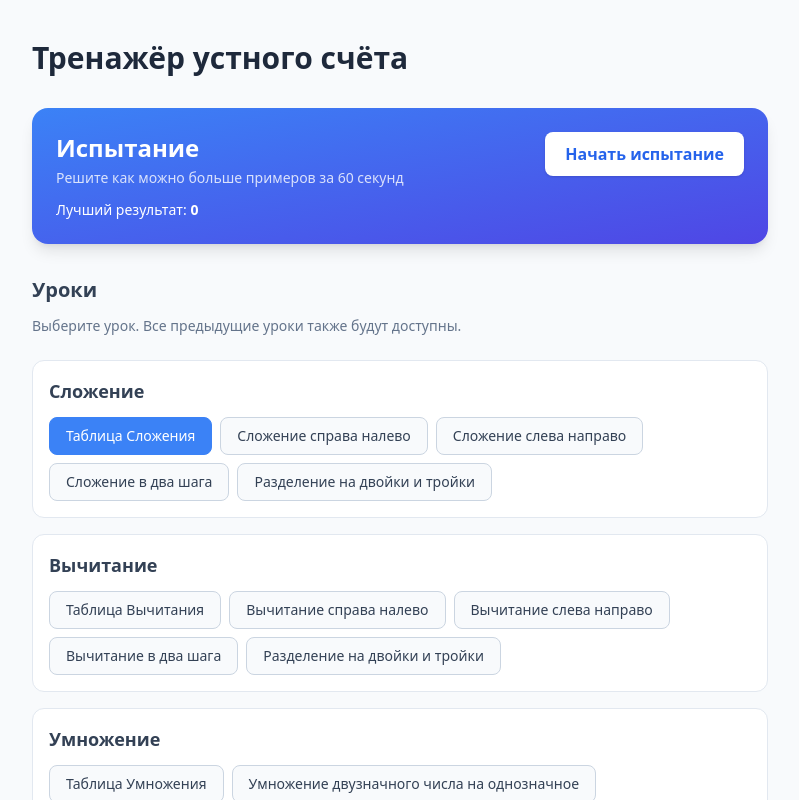
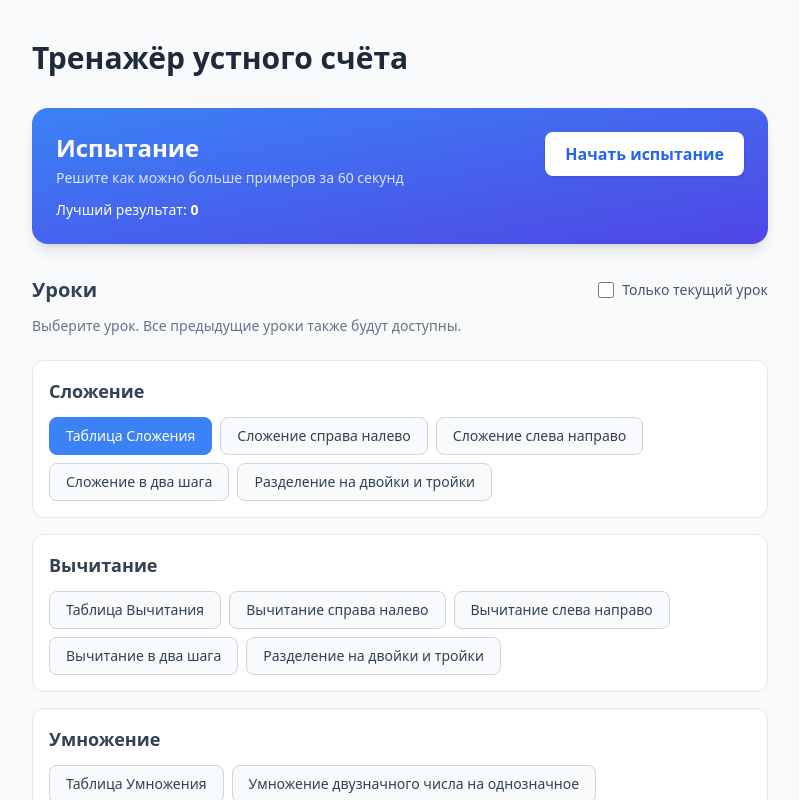
Before and after one commit to deruzh/mental-math, a React (Vite) app: page / in a window 1280 px wide. Shown: the top 800 px of the page, without its empty margins (240-1039 px from the left). Built offline with nearby package versions, Linux system fonts and the light colour scheme.

Commit message:
minor: add "only current lesson" toggle

```diff
--- a/src/components/HomeScreen.tsx
+++ b/src/components/HomeScreen.tsx
@@ -9,6 +9,8 @@ export function HomeScreen() {
   const setSelectedLessonIdx = useStore((s) => s.setSelectedLessonIdx);
   const stats = useStore((s) => s.stats);
   const bestScore = useStore((s) => s.bestChallengeScore);
+  const focusOnly = useStore((s) => s.focusOnly);
+  const setFocusOnly = useStore((s) => s.setFocusOnly);
 
   return (
     <div className="mx-auto flex max-w-3xl flex-col gap-8 px-4 py-10">
@@ -35,7 +37,18 @@ export function HomeScreen() {
       </section>
 
       <section>
-        <h2 className="mb-3 text-xl font-semibold text-slate-700">{t.lessons}</h2>
+        <div className="mb-3 flex items-center justify-between">
+          <h2 className="text-xl font-semibold text-slate-700">{t.lessons}</h2>
+          <label className="flex cursor-pointer items-center gap-2 text-sm text-slate-600">
+            <input
+              type="checkbox"
+              checked={focusOnly}
+              onChange={(e) => setFocusOnly(e.target.checked)}
+              className="h-4 w-4 cursor-pointer accent-blue-600"
+            />
+            <span title={t.focusOnlyHint}>{t.focusOnlyLabel}</span>
+          </label>
+        </div>
         <LessonPicker
           selectedIdx={selectedLessonIdx}
           onPick={(idx) => {
--- a/src/components/LessonScreen.tsx
+++ b/src/components/LessonScreen.tsx
@@ -15,6 +15,7 @@ export function LessonScreen() {
   const selectedIdx = useStore((s) => s.selectedLessonIdx);
   const setScreen = useStore((s) => s.setScreen);
   const recordAnswer = useStore((s) => s.recordAnswer);
+  const focusOnly = useStore((s) => s.focusOnly);
 
   const focusId = useMemo(() => flatLessons[selectedIdx].generatorId, [selectedIdx]);
   const [weights, setWeights] = useState<Record<string, number>>(() =>
@@ -43,13 +44,13 @@ export function LessonScreen() {
         setSessionAvgMs((prev) => (prev * sessionCorrect + elapsedMs) / (sessionCorrect + 1));
       }
       setWeights((prev) => {
-        const next = decayWeights(prev, focusId);
+        const next = focusOnly ? prev : decayWeights(prev, focusId);
         setTask(pickTask(next));
         return next;
       });
       void finishedTask;
     },
-    [recordAnswer, focusId, sessionCorrect],
+    [recordAnswer, focusId, sessionCorrect, focusOnly],
   );
 
   const { buffer, wrongFlash, pushDigit, popDigit } = useAutoInput({
--- a/src/generators/division.ts
+++ b/src/generators/division.ts
@@ -6,7 +6,7 @@ export function makeDivision(digits: 1 | 2): Generator {
     id,
     generate(): Task {
       const divisor = randInt(2, 9);
-      const quotient = digits === 1 ? randInt(2, 9) : randInt(10, 20);
+      const quotient = digits === 1 ? randInt(2, 9) : randInt(11, 30);
       const dividend = divisor * quotient;
       return { prompt: `${dividend} ÷ ${divisor}`, answer: quotient, generatorId: id };
     },
--- a/src/i18n/ru.ts
+++ b/src/i18n/ru.ts
@@ -32,7 +32,7 @@ export const t = {
   oneDigitSubtract: 'Таблица Вычитания',
   oneDigitMultiply: `Таблица Умножения`,
   oneDigitDivide: `Таблица Деления`,
-  twoDigit: 'Сложение справа налево',
+  divisionOneDigit: 'Деление на однозначные числа',
   additionRound: 'Сложение справа налево',
   subtractionRound: 'Вычитание справа налево',
   subtractionLeftRight: 'Вычитание слева направо',
@@ -48,4 +48,6 @@ export const t = {
   multiplicationEleven: 'Умножение на 11',
   multiplicationFactor: 'Метод разложения',
   lifetimeStats: 'Общая статистика',
+  focusOnlyLabel: 'Только текущий урок',
+  focusOnlyHint: 'Без подмешивания пройденных уроков',
 };
--- a/src/lessons/index.ts
+++ b/src/lessons/index.ts
@@ -53,7 +53,7 @@ export const modules: Module[] = [
     titleRu: t.modDivision,
     lessons: [
       { id: 'division-1', titleRu: t.oneDigitDivide, generatorId: 'division-1' },
-      { id: 'division-2', titleRu: t.twoDigit, generatorId: 'division-2' },
+      { id: 'division-2', titleRu: t.divisionOneDigit, generatorId: 'division-2' },
     ],
   },
 ];
--- a/src/state/persistence.ts
+++ b/src/state/persistence.ts
@@ -10,6 +10,7 @@ export interface PersistedState {
   selectedLessonIdx: number;
   stats: Stats;
   bestChallengeScore: number;
+  focusOnly?: boolean;
 }
 
 export function loadPersisted(): PersistedState | null {
--- a/src/state/store.ts
+++ b/src/state/store.ts
@@ -9,8 +9,10 @@ interface AppState {
   selectedLessonIdx: number;
   stats: Stats;
   bestChallengeScore: number;
+  focusOnly: boolean;
   setScreen: (s: Screen) => void;
   setSelectedLessonIdx: (i: number) => void;
+  setFocusOnly: (v: boolean) => void;
   recordAnswer: (correct: boolean, elapsedMs: number) => void;
   recordChallengeScore: (score: number) => void;
 }
@@ -24,9 +26,14 @@ export const useStore = create<AppState>((set, get) => ({
   selectedLessonIdx: initialRoute.lessonIdx ?? persisted?.selectedLessonIdx ?? 0,
   stats: persisted?.stats ?? { totalCorrect: 0, totalAnswered: 0, avgTimeMs: 0 },
   bestChallengeScore: persisted?.bestChallengeScore ?? 0,
+  focusOnly: persisted?.focusOnly ?? false,
   setScreen: (s) => set({ screen: s }),
   setSelectedLessonIdx: (i) => {
     set({ selectedLessonIdx: i });
+    persist(get());
+  },
+  setFocusOnly: (v) => {
+    set({ focusOnly: v });
     persist(get());
   },
   recordAnswer: (correct, elapsedMs) => {
@@ -52,6 +59,7 @@ function persist(state: AppState) {
     selectedLessonIdx: state.selectedLessonIdx,
     stats: state.stats,
     bestChallengeScore: state.bestChallengeScore,
+    focusOnly: state.focusOnly,
   };
   savePersisted(snapshot);
 }
```
